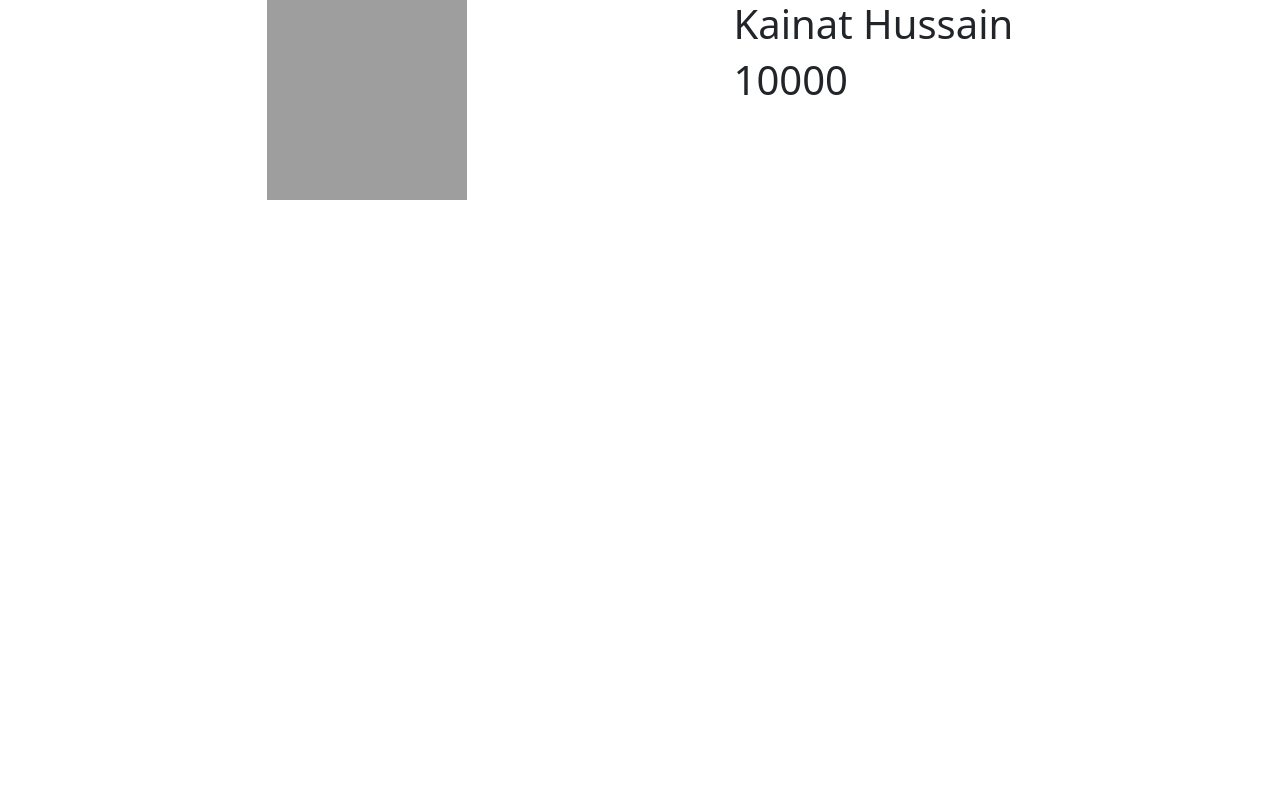
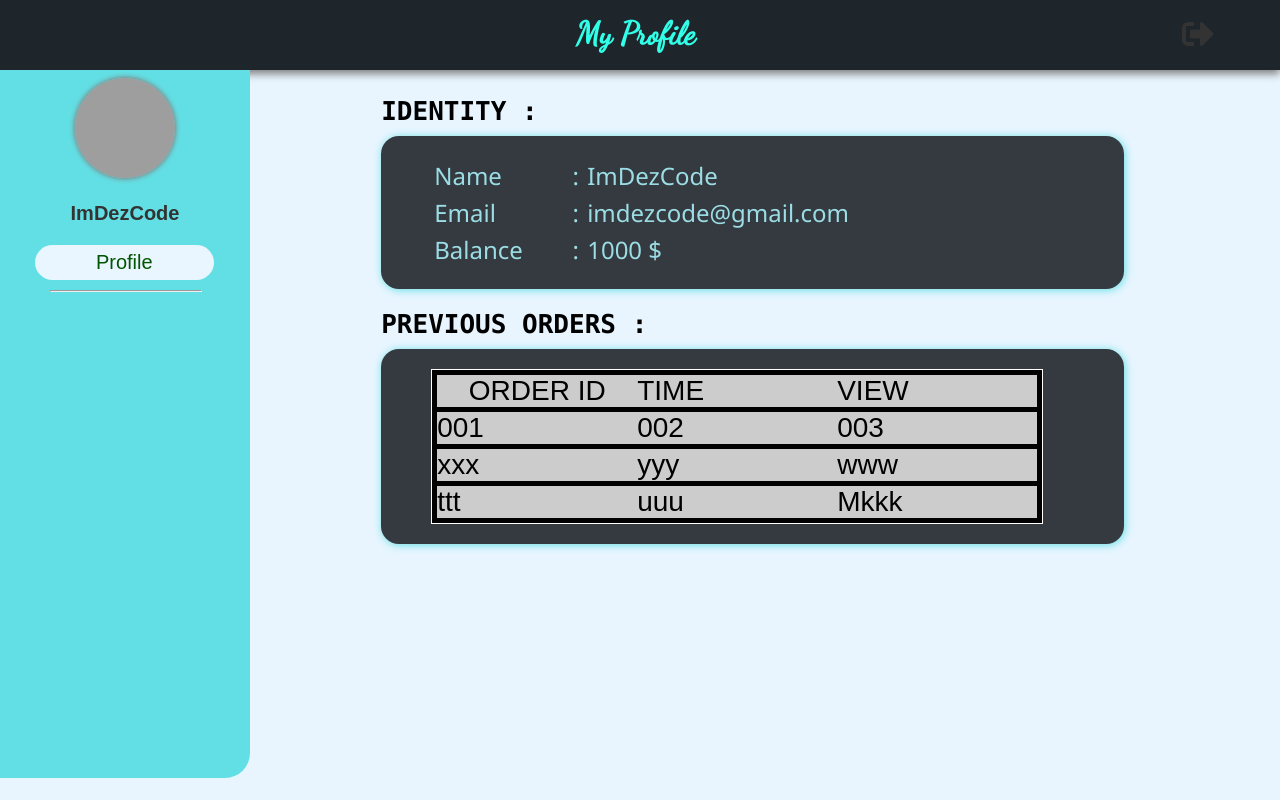
Before and after one commit to chef-of-mint/Ramdhani-2.0, a PHP site: page /Profile.html in a window 1280 px wide. Run offline with PHP 8.4, Linux system fonts and the light colour scheme; some libraries are stand-ins or nearby versions; grey boxes are pictures that could not be loaded.

Commit message:
Profile page updated

```diff
--- a/Profile.css
+++ b/Profile.css
@@ -1,89 +1,182 @@
-body{
-  background-color: rgb(77, 82, 82);
+/* Import Font Dancing Script */
+@import url(https://fonts.googleapis.com/css?family=Dancing+Script);
+
+* {
+    margin: 0;
 }
 
-#id1{
-  display: flex;
-  justify-content:space-evenly;
+body {
+    background-color: #e8f5ff;
+    font-family: Arial;
+    overflow: hidden;
 }
 
-#id2{
-  align-items: center;
+/* NavbarTop */
+.navbar-top {
+    background-color: #1E252B;
+    color: #31ffe8;
+    box-shadow: 0px 4px 8px 0px grey;
+    height: 70px;
+}
+
+.title {
+    font-family: 'Dancing Script', cursive;
+    padding-top: 15px;
+    position: absolute;
+    left: 45%;
+}
+
+.navbar-top ul {
+    float: right;
+    list-style-type: none;
+    margin: 0;
+    overflow: hidden;
+    padding: 18px 50px 0 40px;
+}
+
+.navbar-top ul li {
+    float: left;
+}
+
+.navbar-top ul li a {
+    color: #333;
+    padding: 14px 16px;
+    text-align: center;
+    text-decoration: none;
 }
 
 
+/* End */
 
+/* Sidenav */
+.sidenav {
+    background-color: #62dfe4;
+    color: #333;
+    border-bottom-right-radius: 25px;
+    height: 86%;
+    left: 0;
+    overflow-x: hidden;
+    padding-top: 20px;
+    position: absolute;
+    top: 70px;
+    width: 250px;
+}
 
+.profile {
+    margin-bottom: 20px;
+    margin-top: -12px;
+    text-align: center;
+}
 
+.profile img {
+    border-radius: 50%;
+    box-shadow: 0px 0px 5px 1px grey;
+}
 
+.name {
+    font-size: 20px;
+    font-weight: bold;
+    padding-top: 20px;
+}
 
+.job {
+    font-size: 16px;
+    font-weight: bold;
+    padding-top: 10px;
+}
 
+.url, hr {
+    text-align: center;
+}
 
+.url hr {
+    margin-left: 20%;
+    width: 60%;
+}
 
+.url a {
+    color: #818181;
+    display: block;
+    font-size: 20px;
+    margin: 10px 0;
+    padding: 6px 8px;
+    text-decoration: none;
+}
 
+.url a:hover, .url .active {
+    background-color: #e9f5ff;
+    border-radius: 28px;
+    color: #050;
+    margin-left: 14%;
+    width: 65%;
+}
 
+/* End */
 
+/* Main */
+.main {
+    margin-top: 2%;
+    margin-left: 29%;
+    font-size: 28px;
+    padding: 0 10px;
+    width: 58%;
+}
 
+.main h2 {
+    color: #000000;
+    font-family: "Lucida Console", Courier, monospace;
+    font-size: 26px;
+    margin-bottom: 10px;
+}
+.main .card td {
+    color: #acf7ffdd;
+    font-family: 'Segoe UI', Tahoma, Geneva, Verdana, sans-serif;
+    font-size: 24px;
+    margin-bottom: 10px;
+}
+.main .card {
+    background-color: #343a40;
+    border-radius: 18px;
+    box-shadow: 1px 1px 8px 0 #62dfe4;
+    height: auto;
+    margin-bottom: 20px;
+    padding: 20px 0 20px 50px;
+}
 
+.main .card table {
 
+    border: none;
+    font-size: 20;
+    height: auto;
+    width: 80%;
+}
 
+.edit {
+    position: absolute;
+    color: #e7e7e8;
+    right: 14%;
+}
 
+   .divTable
+    {
+        display:  table;
+        width:auto;
+        background-color:#000000;
+        border:1px solid  #fffdfd;
+        border-spacing:5px;/*cellspacing:poor IE support for  this*/
+       /* border-collapse:separate;*/
+    }
 
+    .divRow
+    {
+       display:table-row;
+       width:auto;
+    }
 
-
-
-
-
-
-/* nav {
-    position: sticky;
-    top: 0;
-    left: 0;
-    z-index: 1;
-    display: flex;
-    align-items: center;
-    justify-content: space-between;
-    padding: 1.5rem 3.5rem;
-    background-color: var(--bg-color);
-    box-shadow: 0 3px 5px rgba(0, 0, 0, 0.1);
-  }
-  body{
-    background-color: black;
-  }
-
-  nav h1 {
-    color: var(--primary-color);
-  }
-
-  nav a {
-    color: var(--primary-color);
-    transition: var(--transition);
-  }
-  nav a:hover {
-    color: var(--secondary-color);
-    border-bottom: 2px solid var(--secondary-color);
-  }
-
-  nav ul {
-    list-style: none;
-    display: flex;
-    gap: 1.9rem;
-  }
-
-  nav ul li {
-    font-weight: var(--bold-font);
-  }
-
-  .burger-menu {
-    color: var(--primary-color);
-    font-size: 2rem;
-    border: 0;
-    background-color: transparent;
-    cursor: pointer;
-    display: none;
-  }
-
-  img{
-    border: 2px solid rgb(126, 255, 126) ;
-    border-radius: 50%;
-  } */
+    .divCell
+    {
+        float:left;/*fix for  buggy browsers*/
+        display:table-column;
+        width:200px;
+        background-color:#ccc;
+    }
--- a/Profile.html
+++ b/Profile.html
@@ -1,27 +1,122 @@
 <!DOCTYPE html>
 <html lang="en">
 <head>
-  <link rel = "stylesheet" href="Profile.css">
-  <meta charset="UTF-8">
-  <meta http-equiv="X-UA-Compatible" content="IE=edge">
-  <meta name="viewport" content="width=device-width, initial-scale=1.0">
-  <title>Profile</title>
-  <link rel="stylesheet" href="https://cdn.jsdelivr.net/npm/bootstrap@5.2.2/dist/css/bootstrap.min.css"/>
+    <meta charset="UTF-8">
+    <meta name="viewport" content="width=device-width, initial-scale=1.0">
+    <title>Profile Page</title>
+
+    <!-- Custom Css -->
+    <link rel="stylesheet" href="Profile.css">
+
+    <!-- FontAwesome 5 -->
+    <link rel="stylesheet" href="https://cdnjs.cloudflare.com/ajax/libs/font-awesome/5.12.1/css/all.min.css">
 </head>
 <body>
-  <div id="id1">
-    <img src ="https://images6.fanpop.com/image/photos/41400000/cute-kitties-kitties-41455761-1600-1600.jpg" alt="cat image" height="200" width = "200">
-    <section id="id2">
-      <h1>Kainat Hussain</h1>
-      <h1>10000</h1>
-    </section>
-  </div>
+    <!-- Navbar top -->
+    <div class="navbar-top">
+        <div class="title">
+            <h1>My Profile</h1>
+        </div>
+
+        <!-- Navbar -->
+        <ul>
+
+            <li>
+                <a href="#sign-out">
+                    <i class="fa fa-sign-out-alt fa-2x"></i>
+                </a>
+            </li>
+        </ul>
+        <!-- End -->
+    </div>
+    <!-- End -->
+
+    <!-- Sidenav -->
+    <div class="sidenav">
+        <div class="profile">
+            <img src="https://imdezcode.files.wordpress.com/2020/02/imdezcode-logo.png" alt="" width="100" height="100">
+
+            <div class="name">
+                ImDezCode
+            </div>
+
+        </div>
+
+        <div class="sidenav-url">
+            <div class="url">
+                <a href="#profile" class="active">Profile</a>
+                <hr align="center">
+            </div>
+
+        </div>
+    </div>
+    <!-- End -->
+
+    <!-- Main -->
+    <div class="main">
+        <h2>IDENTITY :</h2>
+        <div class="card">
+            <div class="card-body">
+                <table>
+                    <tbody>
+                        <tr>
+                            <td>Name</td>
+                            <td>:</td>
+                            <td>ImDezCode</td>
+                        </tr>
+                        <tr>
+                            <td>Email</td>
+                            <td>:</td>
+                            <td>imdezcode@gmail.com</td>
+                        </tr>
+                        <tr>
+                            <td>Balance</td>
+                            <td>:</td>
+                            <td>1000 $</td>
+                        </tr>
+
+                    </tbody>
+                </table>
+            </div>
+        </div>
+
+        <h2>PREVIOUS ORDERS :</h2>
+        <div class="card">
+            <div class="card-body">
+              <form id="form1">
+      <div class="divTable">
+             <div class="headRow">
+                <div class="divCell" align="center">ORDER ID</div>
+                <div  class="divCell">TIME</div>
+                <div  class="divCell">VIEW</div>
+             </div>
+            <div class="divRow">
+                  <div class="divCell">001</div>
+                <div class="divCell">002</div>
+                <div class="divCell">003</div>
+            </div>
+            <div class="divRow">
+                <div class="divCell">xxx</div>
+                <div class="divCell">yyy</div>
+                <div class="divCell">www</div>
+           </div>
+            <div class="divRow">
+                <div class="divCell">ttt</div>
+                <div class="divCell">uuu</div>
+                <div class="divCell">Mkkk</div>
+           </div>
+
+      </div>
+  </form>
+
+</div>
+
+                </div>
+            </div>
+
+    <!-- End -->
 </body>
 </html>
-
-
-
-
 
 
 
```
